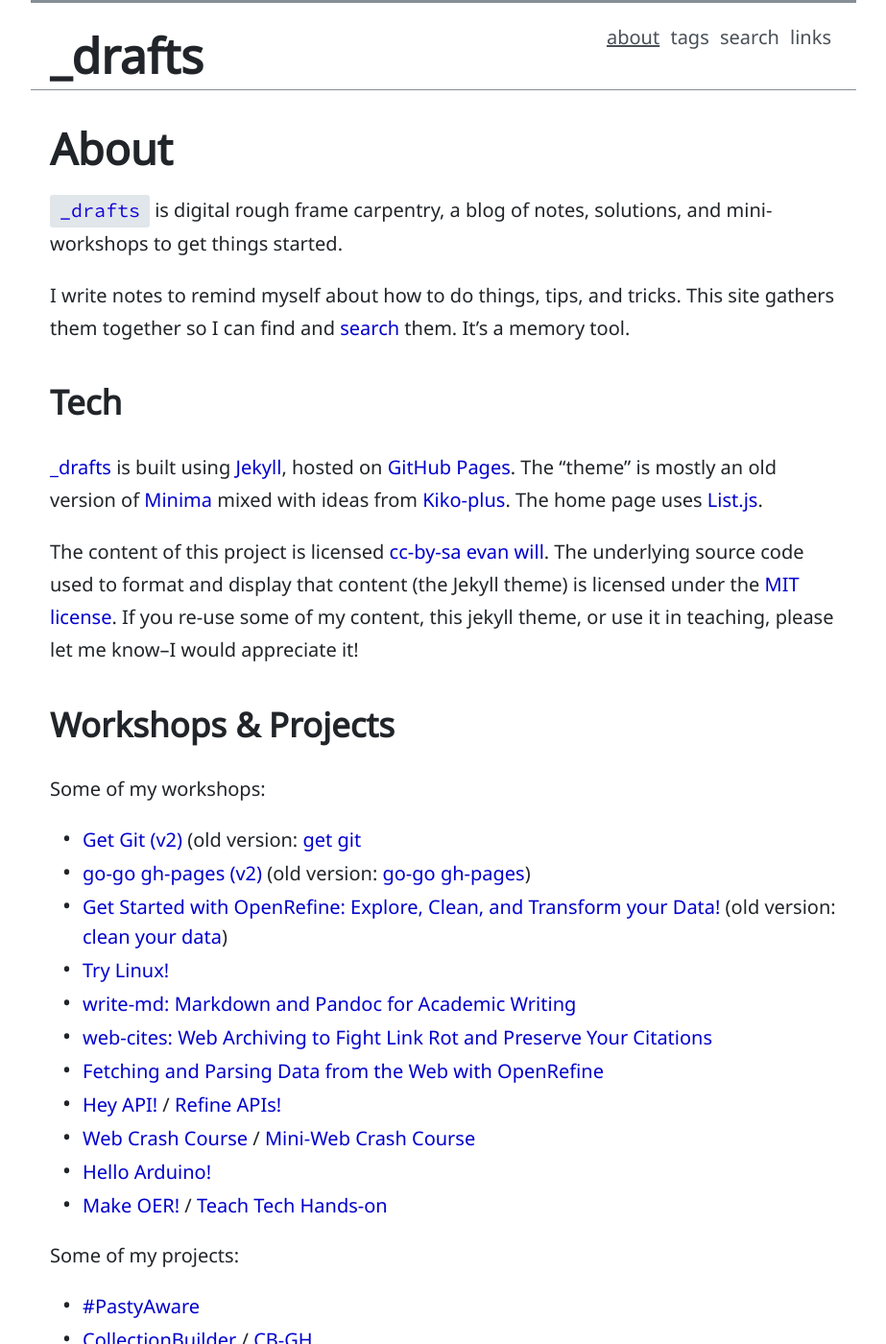
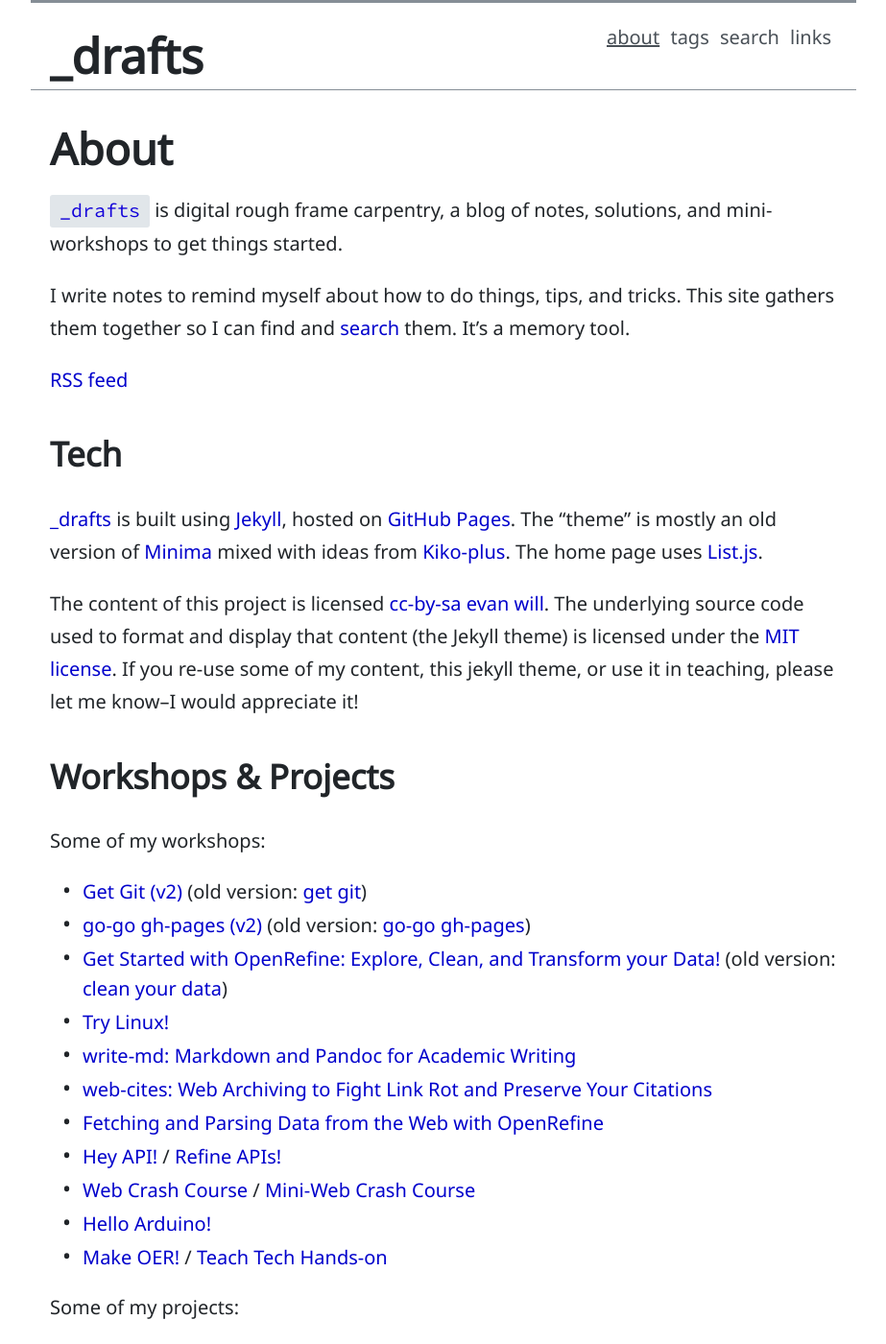
Before and after one commit to evanwill/_drafts, a Jekyll site: the page built from about.md, in a window 1280 px wide and 1400 px high. Shown: the whole window at 96% size, without its empty margins (178-1101 px from the left). Built offline with Jekyll 4.4.1, drawn with Linux system fonts in a browser that asks for light colours; comment, search, counter and statistics services are not loaded; some of the changed text lies outside the part shown.

Commit message:
rss feed highlight

```diff
--- a/_includes/footer.html
+++ b/_includes/footer.html
@@ -1,5 +1,6 @@
 <footer>
   <div class="footer">
-    <a href="{{ '/' | absolute_url }}" class="footer-link">_drafts</a> <a href="https://creativecommons.org/licenses/by-sa/4.0/" target="_blank" rel="noopener" title="license">cc-by-sa</a> 2021 <a href="https://github.com/evanwill">evanwill</a>
+    <p><a href="{{ '/' | absolute_url }}" class="footer-link">_drafts</a> <a href="https://creativecommons.org/licenses/by-sa/4.0/" title="license">cc-by-sa</a> 2016+ <a href="https://github.com/evanwill">evanwill</a></p>
+    <p><a href="{{ '/feed.xml' | relative_url }}">RSS</a></p>
   </div>
 </footer>
--- a/about.md
+++ b/about.md
@@ -9,13 +9,15 @@ I write notes to remind myself about how to do things, tips, and tricks.
 This site gathers them together so I can find and [search]({{ '/search/' | relative_url }}) them.
 It's a memory tool.
 
+[RSS feed]({{ '/feed.xml' | relative_url }})
+
 ## Tech
 
-[_drafts](https://github.com/evanwill/_drafts) is built using [Jekyll](https://jekyllrb.com/){:target='_blank' rel='noopener'}, hosted on [GitHub Pages](https://pages.github.com/){:target='_blank' rel='noopener'}.
+[_drafts](https://github.com/evanwill/_drafts) is built using [Jekyll](https://jekyllrb.com/), hosted on [GitHub Pages](https://pages.github.com/).
 The "theme" is mostly an old version of [Minima](https://github.com/jekyll/minima) mixed with ideas from [Kiko-plus](https://aweekj.github.io/Kiko-plus/).
 The home page uses [List.js](https://listjs.com/).
 
-The content of this project is licensed <a href="https://creativecommons.org/licenses/by-sa/4.0/" target="_blank" rel="noopener" title="license">cc-by-sa</a> [evan will](https://github.com/evanwill).
+The content of this project is licensed <a href="https://creativecommons.org/licenses/by-sa/4.0/" title="license">cc-by-sa</a> [evan will](https://github.com/evanwill).
 The underlying source code used to format and display that content (the Jekyll theme) is licensed under the [MIT license](https://github.com/evanwill/_drafts/blob/main/LICENSE).
 If you re-use some of my content, this jekyll theme, or use it in teaching, please let me know--I would appreciate it!
 
@@ -23,7 +25,7 @@ If you re-use some of my content, this jekyll theme, or use it in teaching, plea
 
 Some of my workshops:
 
-- [Get Git (v2)](https://evanwill.github.io/go-go-ghpages-b/) (old version: [get git](https://evanwill.github.io/go-go-ghpages/)
+- [Get Git (v2)](https://evanwill.github.io/go-go-ghpages-b/) (old version: [get git](https://evanwill.github.io/go-go-ghpages/))
 - [go-go gh-pages (v2)](https://evanwill.github.io/go-go-ghpages-b/) (old version: [go-go gh-pages](https://evanwill.github.io/go-go-ghpages/))
 - [Get Started with OpenRefine: Explore, Clean, and Transform your Data!](https://evanwill.github.io/openrefine-b/) (old version: [clean your data](https://evanwill.github.io/clean-your-data/))
 - [Try Linux!](https://evanwill.github.io/try-linux/)
@@ -38,8 +40,8 @@ Some of my workshops:
 Some of my projects:
 
 - [#PastyAware](https://evanwill.github.io/pastyAware/)
-- [CollectionBuilder](https://collectionbuilder.github.io/) / [CB-GH](https://github.com/CollectionBuilder/collectionbuilder-gh)
-- [Lib-STATIC](https://lib-static.github.io/)
+- [CollectionBuilder](https://collectionbuilder.github.io/)
+- [Lib-Static](https://lib-static.github.io/)
 - [poemBot](https://github.com/evanwill/poemBot)
 - [workshop-template](https://github.com/evanwill/workshop-template) / [workshop-template-b](https://evanwill.github.io/workshop-template-b/)
 - [basic-book](https://github.com/evanwill/basic-book)
--- a/index.html
+++ b/index.html
@@ -40,6 +40,7 @@ title: browse
   </div>
 
 </div>
+
 <!-- add list.js http://www.listjs.com/ @javve -->
 <script src="{{ '/js/list.min.js' | relative_url }}"></script>
 <script>
```
